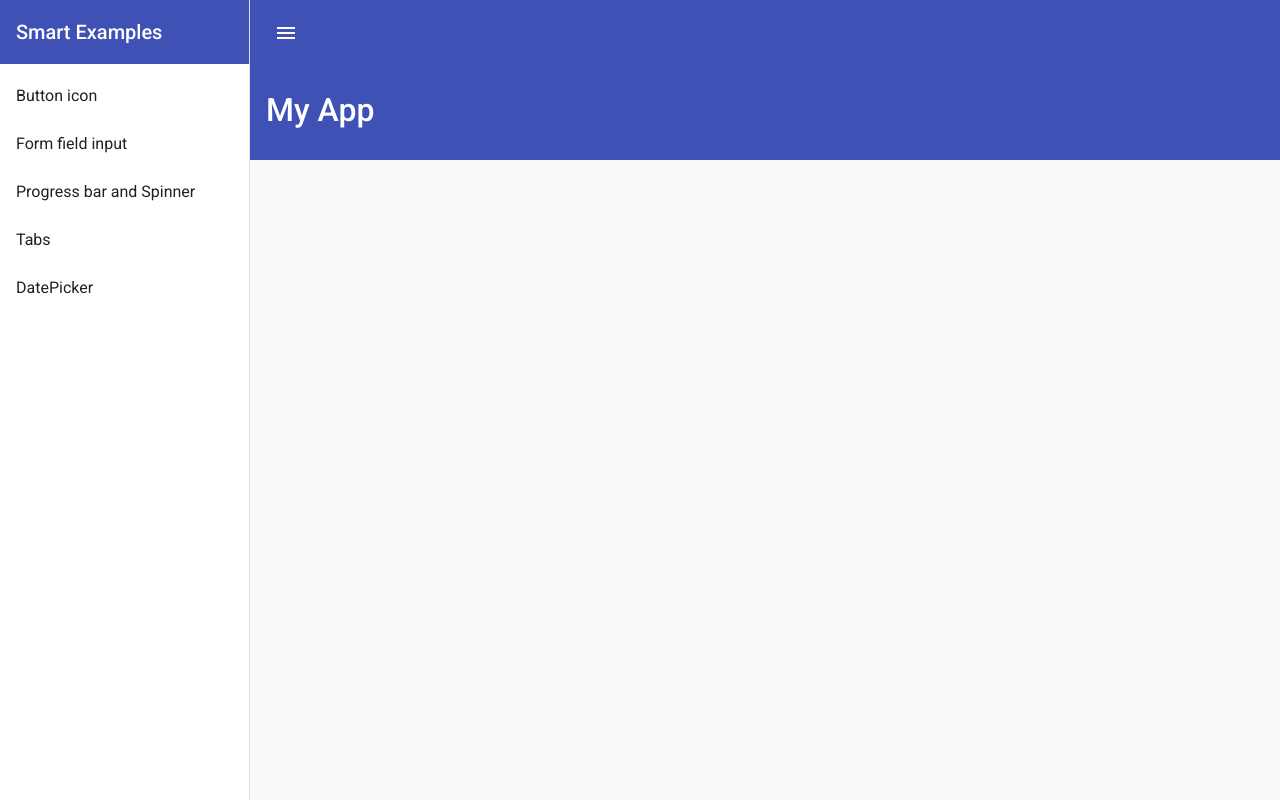
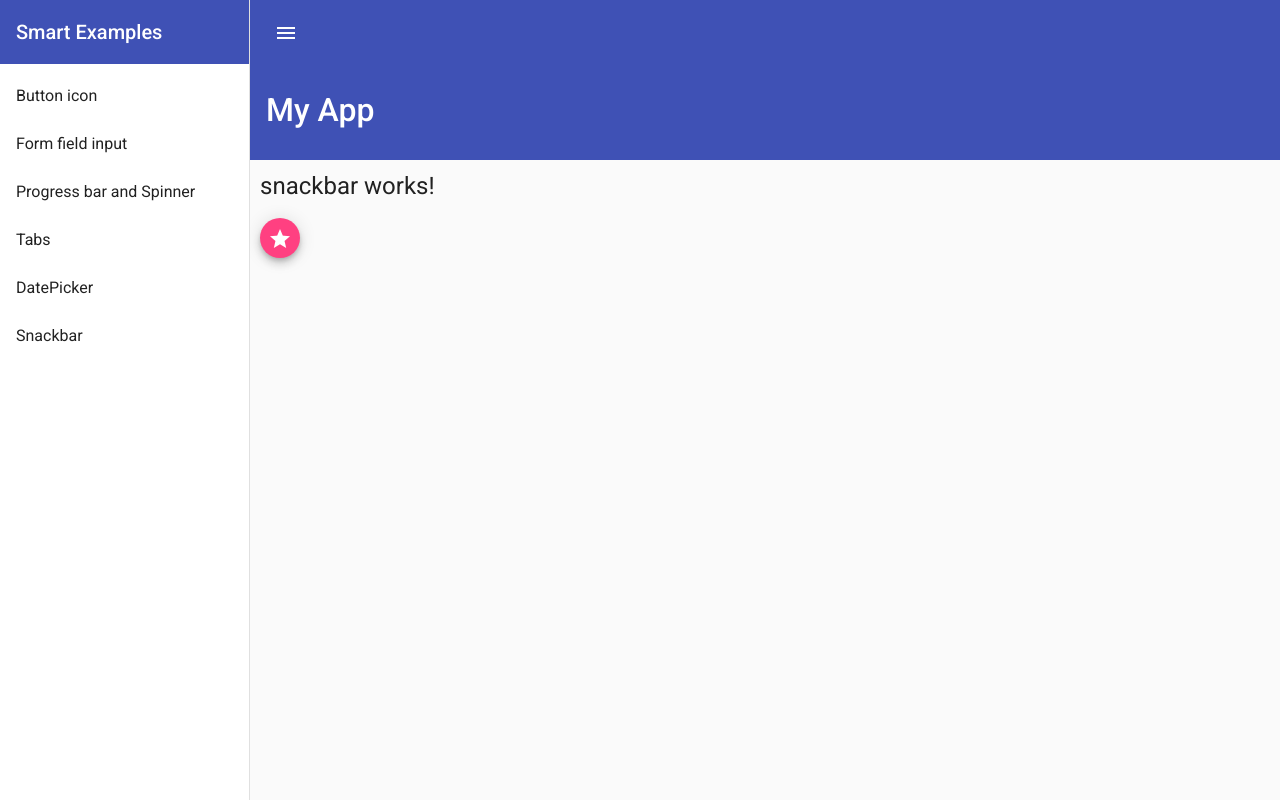
Before and after one commit to rodrigodimasr/Curso-RsJS-Angular-Material, an Angular app in the folder Angular-Material/: page /snackbar in a window 1280 px wide. Before the commit this address led to /. Built offline with nearby package versions, Linux system fonts and the light colour scheme.

Commit message:
snacBar, after dimeissed, in action

```diff
--- a/Angular-Material/src/app/Material/Material.module.ts
+++ b/Angular-Material/src/app/Material/Material.module.ts
@@ -14,6 +14,7 @@ import { MatProgressSpinnerModule } from '@angular/material/progress-spinner';
 import { MatTabsModule } from '@angular/material/tabs';
 import { MatDatepickerModule } from '@angular/material/datepicker';
 import { MAT_DATE_LOCALE, MatNativeDateModule } from '@angular/material/core';
+import { MatSnackBarModule } from '@angular/material/snack-bar'
 
 
 
@@ -31,7 +32,8 @@ import { MAT_DATE_LOCALE, MatNativeDateModule } from '@angular/material/core';
     MatProgressSpinnerModule,
     MatTabsModule,
     MatDatepickerModule,
-    MatNativeDateModule
+    MatNativeDateModule,
+    MatSnackBarModule
   ],
   declarations: [],
   providers: [
--- a/Angular-Material/src/app/app-routing.module.ts
+++ b/Angular-Material/src/app/app-routing.module.ts
@@ -5,13 +5,15 @@ import { NgModule } from '@angular/core';
 import { RouterModule, Routes } from '@angular/router';
 import { TabsComponent } from './tabs/tabs.component';
 import { DatepickerComponent } from './datepicker/datepicker.component';
+import { SnackbarComponent } from './snackbar/snackbar.component';
 
 const routes: Routes = [
   { path: 'buttonIcon', component: ButtonsIconsComponent },
   { path: 'formFieldInput', component: FormFieldInputComponent },
   { path: 'progBarSpinner', component: ProgressSpinnerComponent },
   { path: 'tabs', component: TabsComponent },
-  { path: 'datepicker', component: DatepickerComponent }
+  { path: 'datepicker', component: DatepickerComponent },
+  { path: 'snackbar', component: SnackbarComponent }
 ];
 
 @NgModule({
--- a/Angular-Material/src/app/app.component.html
+++ b/Angular-Material/src/app/app.component.html
@@ -16,6 +16,7 @@
     <a mat-list-item routerLink="/progBarSpinner">Progress bar and Spinner</a>
     <a mat-list-item routerLink="/tabs">Tabs</a>
     <a mat-list-item routerLink="/datepicker">DatePicker</a>
+    <a mat-list-item routerLink="/snackbar">Snackbar</a>
   </mat-nav-list>
   </mat-sidenav>
 
--- a/Angular-Material/src/app/app.module.ts
+++ b/Angular-Material/src/app/app.module.ts
@@ -12,6 +12,7 @@ import { FormsModule } from '@angular/forms';
 import { ProgressSpinnerComponent } from './progress-spinner/progress-spinner.component';
 import { TabsComponent } from './tabs/tabs.component';
 import { DatepickerComponent } from './datepicker/datepicker.component';
+import { SnackbarComponent } from './snackbar/snackbar.component';
 
 
 
@@ -22,7 +23,8 @@ import { DatepickerComponent } from './datepicker/datepicker.component';
     FormFieldInputComponent,
     ProgressSpinnerComponent,
     TabsComponent,
-    DatepickerComponent
+    DatepickerComponent,
+    SnackbarComponent
    ],
   imports: [
     BrowserModule,
--- /dev/null
+++ b/Angular-Material/src/app/snackbar/snackbar.component.html
@@ -0,0 +1,4 @@
+<H1>snackbar works!</H1>
+<button mat-mini-fab color="accent" (click)="openSnackBar()">
+  <mat-icon>star</mat-icon>
+</button>
--- /dev/null
+++ b/Angular-Material/src/app/snackbar/snackbar.component.ts
@@ -0,0 +1,33 @@
+import { Component, OnInit } from '@angular/core';
+import { MatSnackBar } from '@angular/material/snack-bar';
+
+@Component({
+  selector: 'app-snackbar',
+  templateUrl: './snackbar.component.html',
+  styleUrls: ['./snackbar.component.scss']
+})
+export class SnackbarComponent implements OnInit {
+
+  constructor(private snackbar: MatSnackBar) { }
+
+  ngOnInit(): void {
+    //this.snackbar.open('Hello People', 'Close', { duration: 2000 })
+  }
+
+  public openSnackBar() {
+
+    const snackBar = this.snackbar.open('Hello People', 'Close', {
+      duration: 2000
+    })
+
+    //dismissed, quando fecha o snack bar, sendou ou não com a ação do usuário
+    snackBar.afterDismissed().subscribe(_ => {
+      console.log('DISMISSED');
+    })
+
+    snackBar.onAction().subscribe(_ => {
+      console.log('on Action');
+    })
+  }
+
+}
```
Also changed, not shown: Angular-Material/src/app/snackbar/snackbar.component.scss (added).
